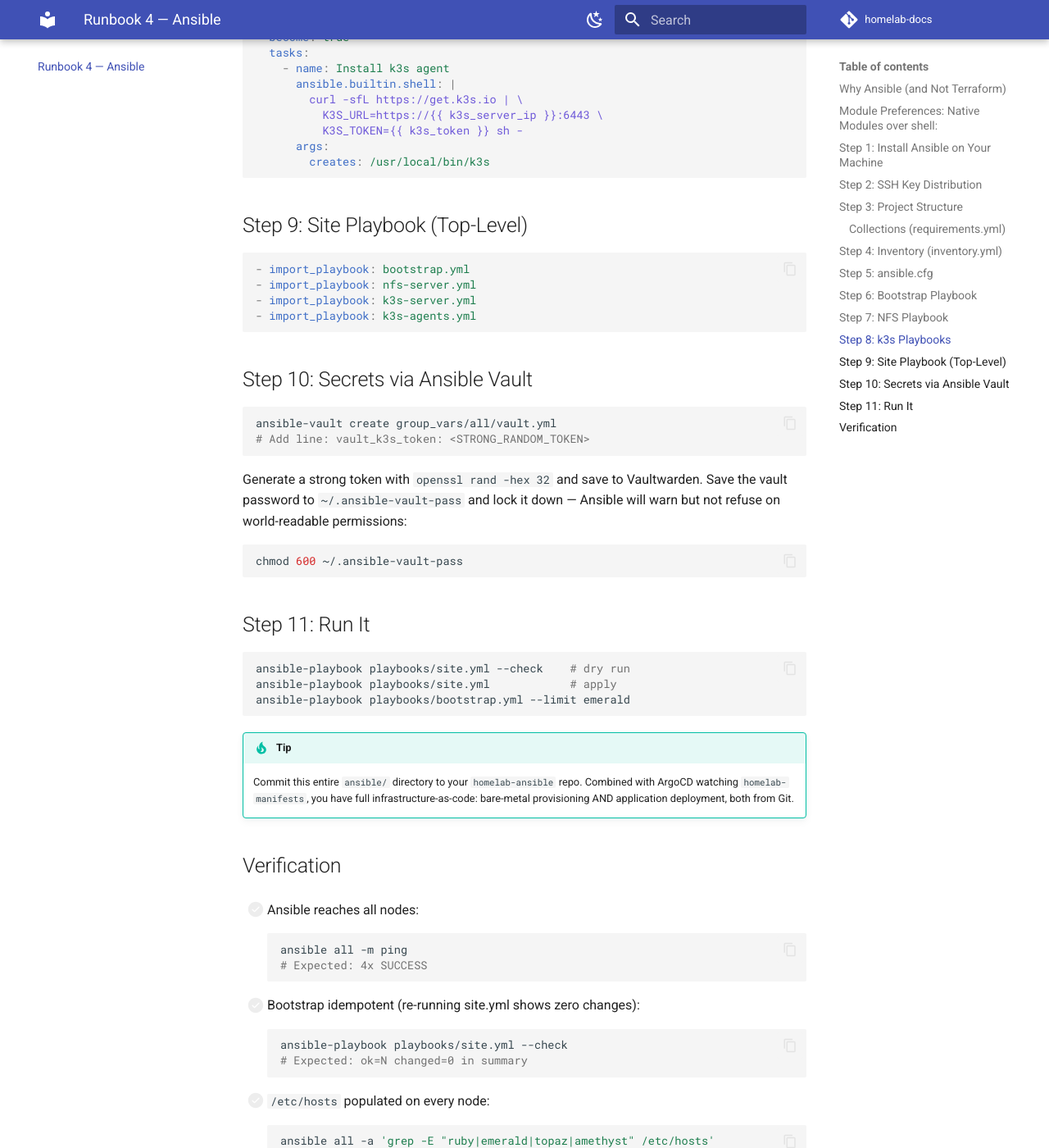
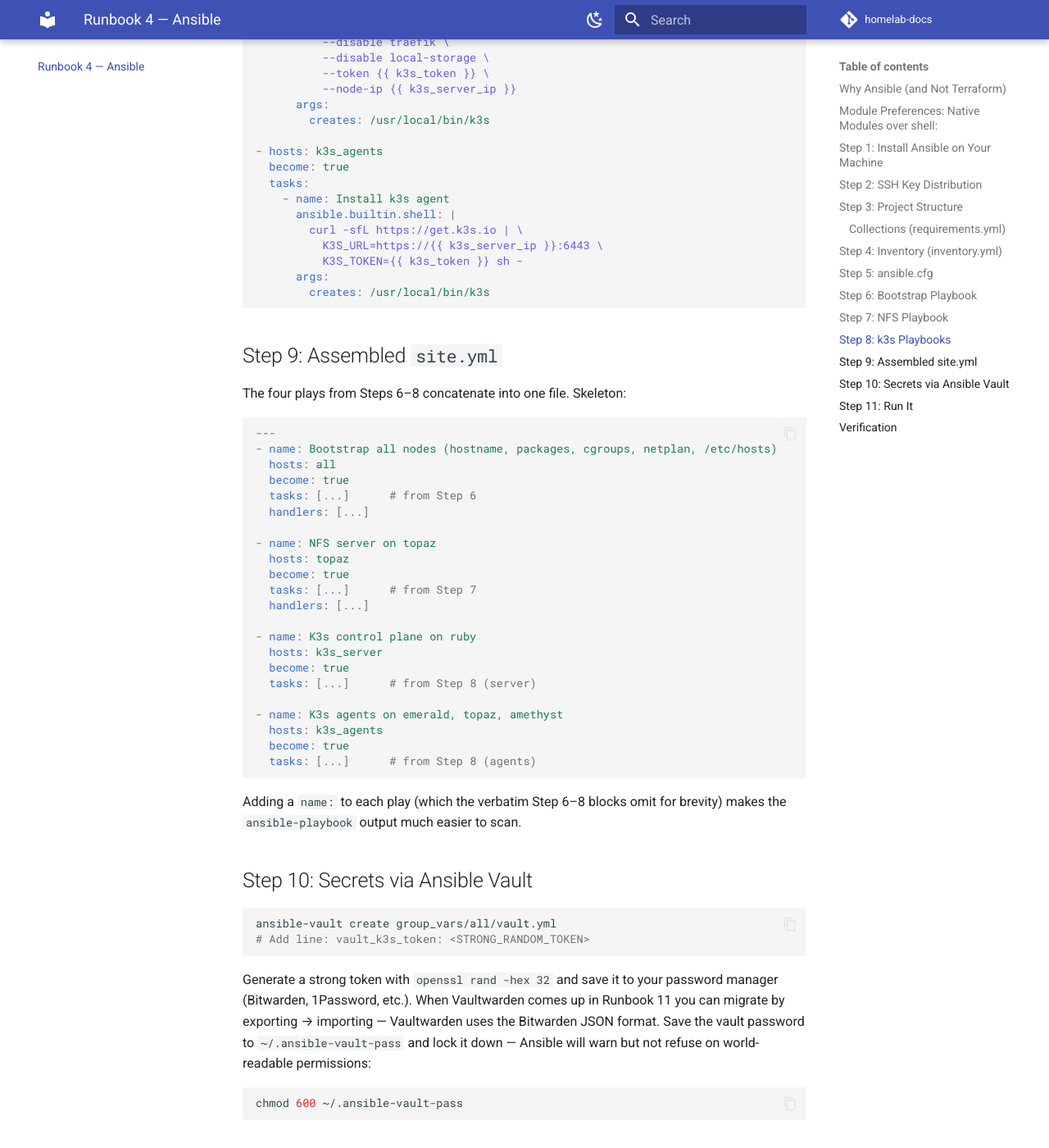
Before and after one commit to alivenda/homelab-docs, an MkDocs documentation site: the page built from docs/04-ansible.md, in a window 1280 px wide and 1400 px high, scrolled down 7669 px. Shown: the whole window at 82% size. Built offline with MkDocs 1.6.1 and Material for MkDocs 9.7.7, drawn with Linux system fonts in a browser that asks for light colours; comment, search, counter and statistics services are not loaded; some of the changed text lies outside the part shown.

Commit message:
fix(runbook-4): collapse to single site.yml, drop vestigial role, pw-manager wording
Step 3 layout is now one site.yml at the repo root; Step 9 shows the
assembled file skeleton instead of import_playbook lines. Removes the
roles/common/ tree that was never wired up.

Step 10 says "your password manager" (Bitwarden/1Password) instead of
Vaultwarden, which doesn't exist until R11. Adds an ansible-lint tip
for the curl-pipe noqa on the k3s install tasks.

````diff
--- a/docs/04-ansible.md
+++ b/docs/04-ansible.md
@@ -33,6 +33,9 @@ Quick reference for tasks in this guide:
 | Reboot the host | `ansible.builtin.reboot` | Built-in wait-for-reconnect handling |
 
 The two k3s install tasks in Step 8 of this runbook intentionally use `ansible.builtin.shell`. The k3s upstream install is a curl-piped script — wrapping it in a more idiomatic module would not improve correctness and would obscure the canonical install path. Use `creates: /usr/local/bin/k3s` on the task to keep it idempotent.
+
+!!! tip "If you run ansible-lint"
+    The k3s install tasks above will trip `command-instead-of-module` on ansible-lint's `basic` profile or higher. The curl-pipe is the canonical upstream install path, not an oversight — scope the exception narrowly with `# noqa: command-instead-of-module` on each install task rather than disabling the rule globally.
 
 !!! tip
     Add the `kubernetes.core` collection to your `requirements.yml` before R5: `ansible-galaxy collection install kubernetes.core`. The `kubeconfig:` parameter on `kubernetes.core.k8s` lets you run cluster ops from your machine against the remote API.
@@ -73,20 +76,13 @@ homelab-ansible/
 ├── inventory.yml
 ├── ansible.cfg
 ├── requirements.yml
-├── group_vars/
-│   └── all/
-│       └── vault.yml
-├── playbooks/
-│   ├── site.yml
-│   ├── bootstrap.yml
-│   ├── k3s-server.yml
-│   ├── k3s-agents.yml
-│   └── nfs-server.yml
-└── roles/
-    └── common/
-        └── tasks/
-            └── main.yml
+├── site.yml          # all plays in one file
+└── group_vars/
+    └── all/
+        └── vault.yml
 ```
+
+For a 4-node cluster, a single `site.yml` containing all plays keeps things readable in one screen. If the file grows past ~200 lines or you frequently need to re-run just one phase (and `--tags` / `--start-at-task` aren't enough), split into `playbooks/bootstrap.yml`, `playbooks/k3s-server.yml`, etc., and add a top-level `site.yml` of `import_playbook:` lines.
 
 ### Collections (`requirements.yml`)
 
@@ -168,6 +164,8 @@ vault_password_file = ~/.ansible-vault-pass
 ```
 
 ## Step 6: Bootstrap Playbook
+
+Steps 6–8 each show one play. Append them in order into `site.yml` at the repo root — that one file is the whole playbook for the cluster.
 
 ```yaml
 - hosts: all
@@ -307,14 +305,36 @@ The mount task below references the filesystem by label, so future reboots resol
         creates: /usr/local/bin/k3s
 ```
 
-## Step 9: Site Playbook (Top-Level)
+## Step 9: Assembled `site.yml`
+
+The four plays from Steps 6–8 concatenate into one file. Skeleton:
 
 ```yaml
-- import_playbook: bootstrap.yml
-- import_playbook: nfs-server.yml
-- import_playbook: k3s-server.yml
-- import_playbook: k3s-agents.yml
+---
+- name: Bootstrap all nodes (hostname, packages, cgroups, netplan, /etc/hosts)
+  hosts: all
+  become: true
+  tasks: [...]      # from Step 6
+  handlers: [...]
+
+- name: NFS server on topaz
+  hosts: topaz
+  become: true
+  tasks: [...]      # from Step 7
+  handlers: [...]
+
+- name: K3s control plane on ruby
+  hosts: k3s_server
+  become: true
+  tasks: [...]      # from Step 8 (server)
+
+- name: K3s agents on emerald, topaz, amethyst
+  hosts: k3s_agents
+  become: true
+  tasks: [...]      # from Step 8 (agents)
 ```
+
+Adding a `name:` to each play (which the verbatim Step 6–8 blocks omit for brevity) makes the `ansible-playbook` output much easier to scan.
 
 ## Step 10: Secrets via Ansible Vault
 
@@ -323,7 +343,7 @@ ansible-vault create group_vars/all/vault.yml
 # Add line: vault_k3s_token: <STRONG_RANDOM_TOKEN>
 ```
 
-Generate a strong token with `openssl rand -hex 32` and save to Vaultwarden. Save the vault password to `~/.ansible-vault-pass` and lock it down — Ansible will warn but not refuse on world-readable permissions:
+Generate a strong token with `openssl rand -hex 32` and save it to your password manager (Bitwarden, 1Password, etc.). When Vaultwarden comes up in Runbook 11 you can migrate by exporting → importing — Vaultwarden uses the Bitwarden JSON format. Save the vault password to `~/.ansible-vault-pass` and lock it down — Ansible will warn but not refuse on world-readable permissions:
 
 ```bash
 chmod 600 ~/.ansible-vault-pass
@@ -332,13 +352,13 @@ chmod 600 ~/.ansible-vault-pass
 ## Step 11: Run It
 
 ```bash
-ansible-playbook playbooks/site.yml --check    # dry run
-ansible-playbook playbooks/site.yml            # apply
-ansible-playbook playbooks/bootstrap.yml --limit emerald
+ansible-playbook site.yml --check          # dry run
+ansible-playbook site.yml                  # apply
+ansible-playbook site.yml --limit emerald  # one node
 ```
 
 !!! tip
-    Commit this entire `ansible/` directory to your `homelab-ansible` repo. Combined with ArgoCD watching `homelab-manifests`, you have full infrastructure-as-code: bare-metal provisioning AND application deployment, both from Git.
+    Commit everything to your `homelab-ansible` repo — including the *encrypted* `group_vars/all/vault.yml`. The plaintext vault password lives at `~/.ansible-vault-pass` (outside the repo) and never gets committed. Combined with ArgoCD watching `homelab-manifests`, you have full infrastructure-as-code: bare-metal provisioning AND application deployment, both from Git.
 
 ## Verification
 
@@ -352,7 +372,7 @@ ansible-playbook playbooks/bootstrap.yml --limit emerald
 - [ ] Bootstrap idempotent (re-running site.yml shows zero changes):
 
     ```bash
-    ansible-playbook playbooks/site.yml --check
+    ansible-playbook site.yml --check
     # Expected: ok=N changed=0 in summary
     ```
 
````
